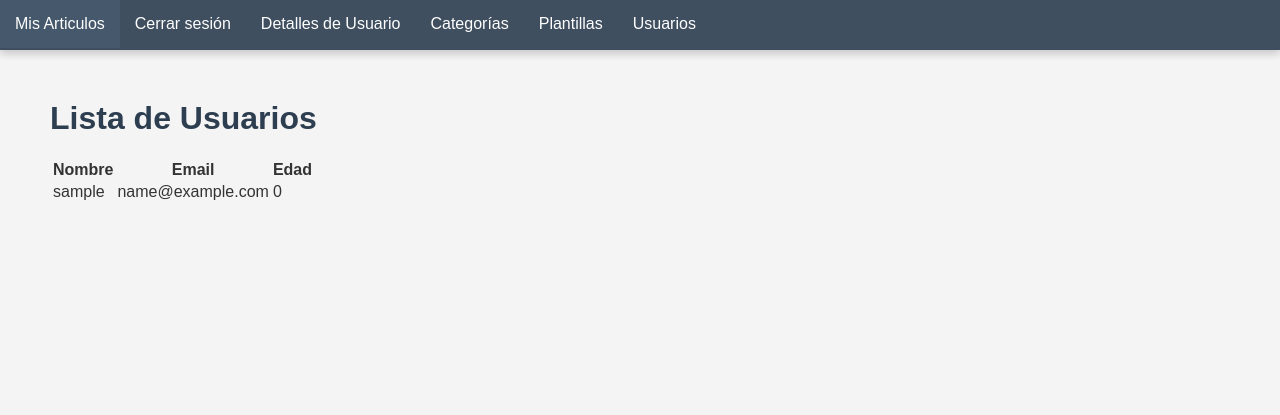
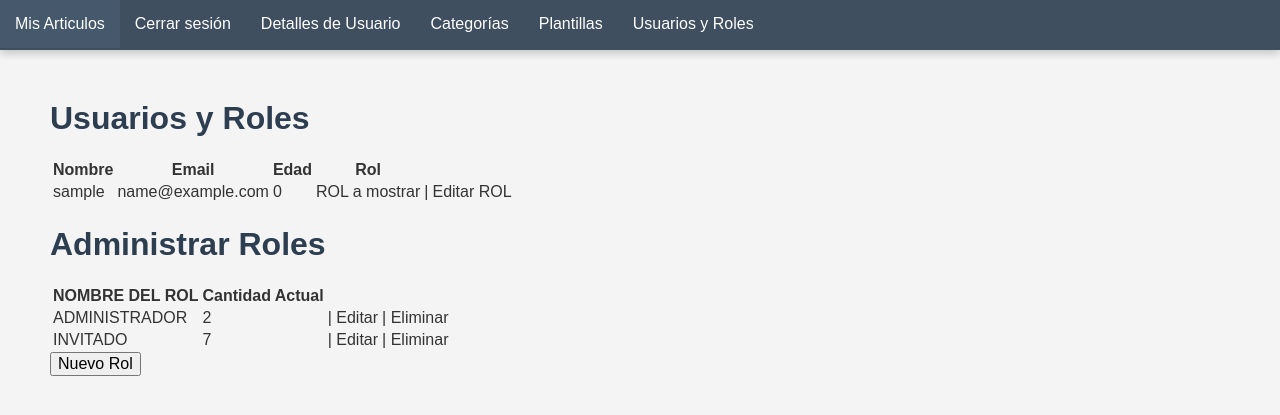
Before and after one commit to DcSergioPC/cms, a Django app: page /cuentas/usuarios_list/ in a window 1280 px wide. Shown: the top 415 px of the page. Run offline with Django 5.2, Linux system fonts and the light colour scheme; the visitor is signed in with stand-in values (Sample User, id 1); data comes from the database, SQL or seed files in the repository.

Commit message:
Se cambio la vista de Detalles de articulos y Usuarios y roles

```diff
--- a/cuentas/templates/cuentas/usuarios_list.html
+++ b/cuentas/templates/cuentas/usuarios_list.html
@@ -1,13 +1,14 @@
 {% extends 'base.html' %}
-{% block title %}Lista de Categorías{% endblock %}
+{% block title %}Usuarios y Roles{% endblock %}
 {% block main %}
-    <h1>Lista de Usuarios</h1>
+    <h1>Usuarios y Roles</h1>
 
     <table>
         <tr>
           <th>Nombre</th>
           <th>Email</th>
           <th>Edad</th>
+          <th>Rol</th>
           <th colspan="3"></th>
         </tr>
         {% for usuario in usuarios %}
@@ -15,8 +16,35 @@
           <td>{{usuario.username}}</td>
           <td>{{usuario.email}}</td>
           <td>{{usuario.age}}</td>
+          <td>ROL a mostrar</td>
+          <td><a > | </a></td>
+          <td><a >Editar ROL</a></td>
         </tr>
         {% endfor %}
       </table>
 
+      <h1>Administrar Roles</h1>
+
+      <table>
+          <tr>
+            <th>NOMBRE DEL ROL</th>
+            <th>Cantidad Actual</th>
+            <th colspan="3"></th>
+          </tr>
+
+          <tr>
+            <td>ADMINISTRADOR</td>
+            <td>2</td>
+            <td><a >| Editar</a></td>
+            <td><a >| Eliminar</a></td>
+          </tr>
+          <tr>
+            <td>INVITADO</td>
+            <td>7</td>
+            <td><a >| Editar </a></td>
+            <td><a >| Eliminar</a></td>
+          </tr>
+        </table>
+        <button >Nuevo Rol</button>
+
 {% endblock %}
--- a/templates/base.html
+++ b/templates/base.html
@@ -4,7 +4,7 @@
 
   <head>
     <meta charset="utf-8">
-    <title>Blog</title>
+    <title>CMS</title>
     <link rel="stylesheet" href="{% static 'articulos/css/normalize.css' %}">
     <link rel="stylesheet" href="{% static 'articulos/css/style.css' %}">
   </head>
@@ -19,7 +19,7 @@
         <li><a href="{% url 'user_detail' user.pk %}">Detalles de Usuario</a></li>    <!-- Apéndice -->
         <li><a href="{% url 'articulos:categoria_list' %}">Categorías</a></li>
         <li><a href="{% url 'articulos:plantilla_index' %}">Plantillas</a></li>
-        <li><a href="{% url 'usuarios_list' %}" >Usuarios</a></li>
+        <li><a href="{% url 'usuarios_list' %}" >Usuarios y Roles</a></li>
         {% else %}
         <li><a href="{% url 'login' %}">Iniciar sesión</a></li>
         <li><a href="{% url 'signup' %}">Registrar usuario</a></li>
```
Also changed, not shown: articulos/templates/articulos/detail.html (+15 -36 lines).
